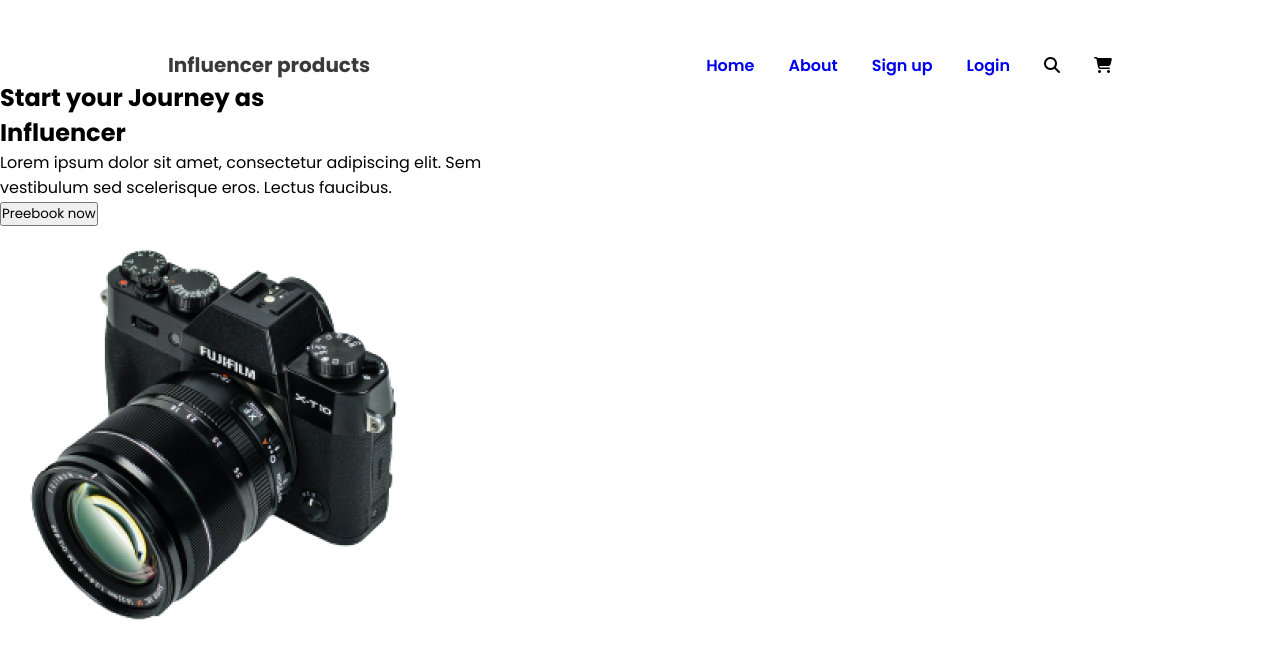
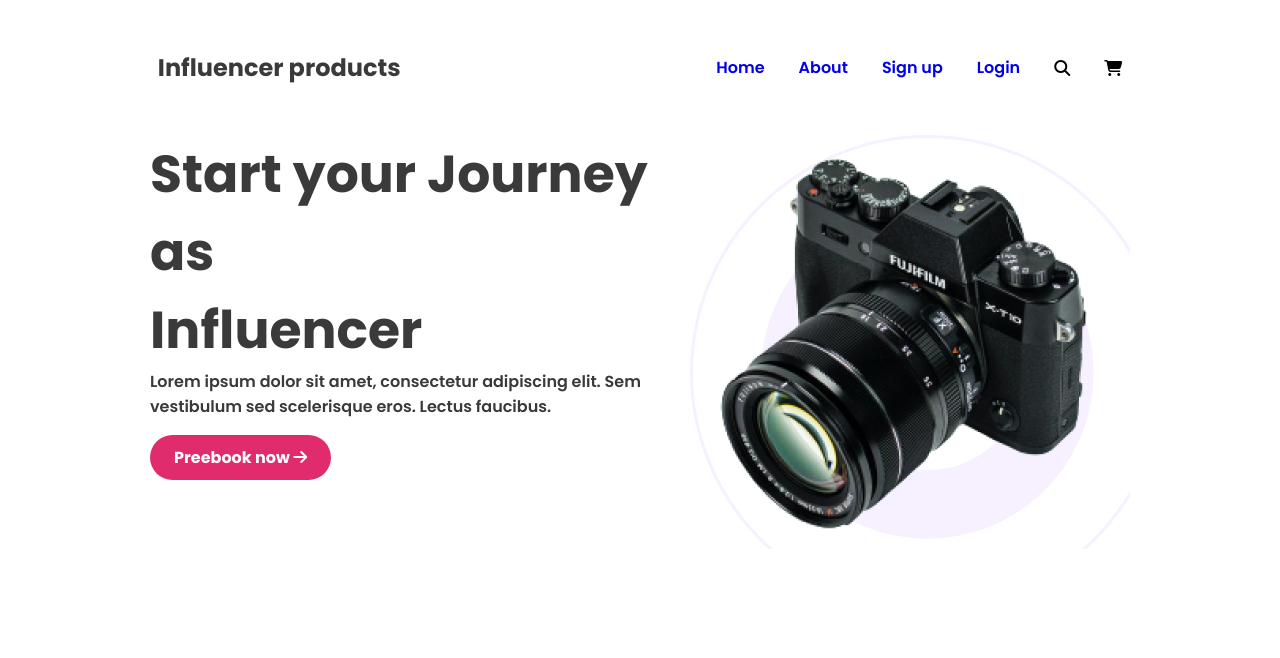
Before and after one commit to MHMIZAN09/influencer-gear, a plain HTML site: page index.html in a window 1280 px wide. Drawn offline with Linux system fonts and the light colour scheme; a web font is replaced by a local one.

Commit message:
add section 1

```diff
--- a/index.html
+++ b/index.html
@@ -33,7 +33,7 @@
             <div>
                 <h1>Start your Journey as<br>Influencer</h1>
                 <p>Lorem ipsum dolor sit amet, consectetur adipiscing elit. Sem <br> vestibulum sed scelerisque eros. Lectus faucibus.</p>
-                <button>Preebook now</button>
+                <button>Preebook now <i class="fa-solid fa-arrow-right"></i></button>
             </div>
             <div>
                 <img src="images/main-camera.png" alt="">
--- a/style.css
+++ b/style.css
@@ -3,13 +3,13 @@
   padding: 0px;
   font-family: "Poppins", sans-serif;
 }
-.nav-title{
+.nav-title {
   display: flex;
   justify-content: space-around;
   align-items: center;
-    padding-top: 50px;
+  margin-top: 50px;
 }
-.nav-title > ul{
+.nav-title > ul {
   display: flex;
   list-style: none;
   align-items: center;
@@ -18,11 +18,40 @@
   font-size: 1rem;
   font-weight: 600;
 }
-.nav-title ul a{
+.nav-title ul a {
   text-decoration: none;
 }
-.nav-title > h1{
-    font-size: 1.25rem;
+.nav-title > h1 {
+  font-size: 1.5rem;
   font-weight: 700;
-    color: #3A3A3A;
+  color: #3a3a3a;
 }
+.section-1-container {
+  display: flex;
+  justify-content: space-around;
+  margin-top: 50px;
+  padding: 0px 150px;
+}
+.section-1-container h1 {
+  font-size: 3.25rem;
+  font-weight: 700;
+  color: #3a3a3a;
+}
+.section-1-container p {
+  font-size: 1rem;
+  font-weight: 600;
+  color: #3a3a3a;
+  margin-bottom: 16px;
+}
+.section-1-container button {
+  padding: 10px 24px;
+  border-radius: 41px;
+  background: #e02c6d;
+  font-size: 1rem;
+  font-weight: 700;
+  color: #fff;
+  border: 0px;
+}
+.section-1-container img {
+  background-image: url("images/Circle\ design.svg");
+}
```
Lines whose indentation alone changed are shown as unchanged.
